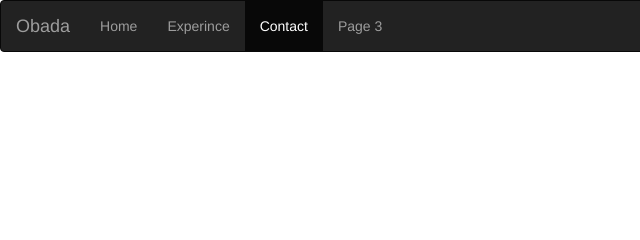
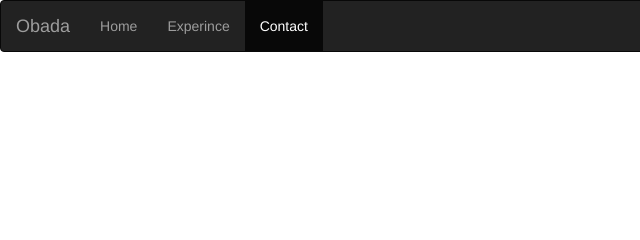
Before and after one commit to obadam11/Obada-webiste, a plain HTML site: page contact.html in a window 1280 px wide. Shown: the top 240 px of the page, 0-640 px from the left. Drawn offline with nearby package versions, Linux system fonts and the light colour scheme.

Commit message:
Removed page 3 (An additional button)

```diff
--- a/contact.html
+++ b/contact.html
@@ -27,7 +27,6 @@
             <li><a href="index.html">Home</a></li>
             <li><a href="experince.html">Experince</a></li>
             <li class="active"><a href="contact.html">Contact</a></li>
-            <li><a href="#">Page 3</a></li>
           </ul>
         </div>
       </nav>
```
Also changed, not shown: experince.html (+0 -1 lines), index.html (+0 -1 lines).
